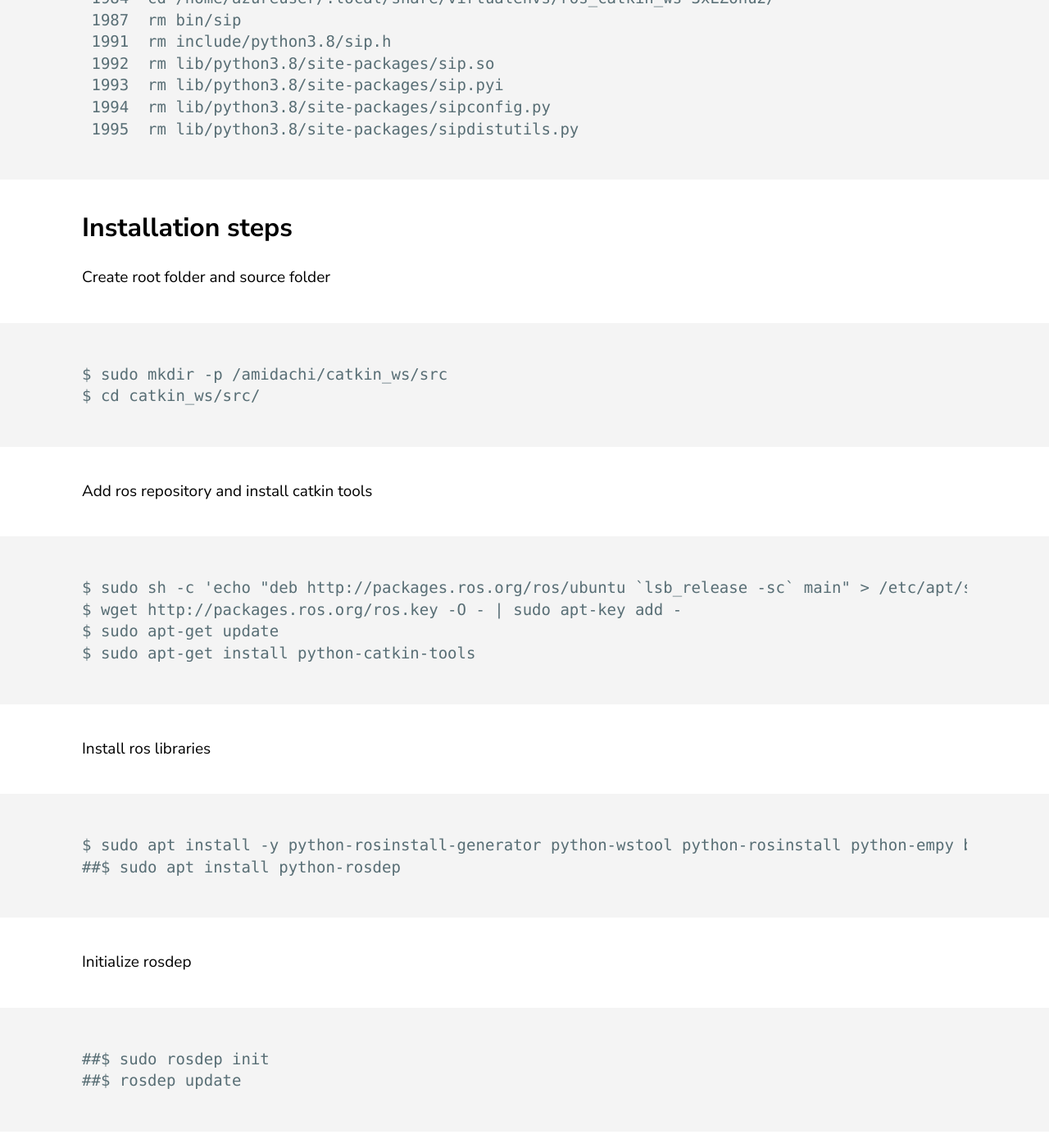
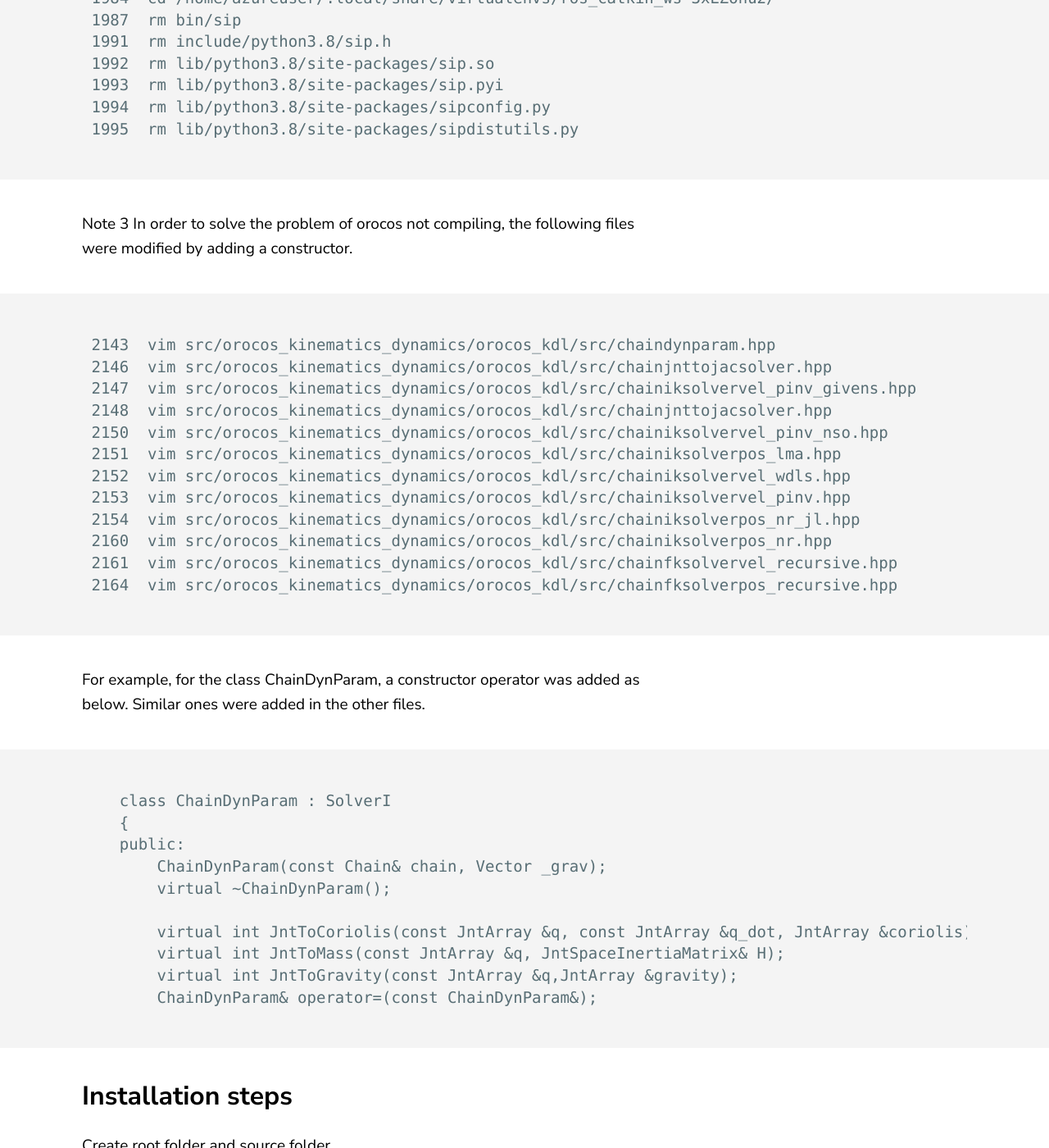
Before and after one commit to jluis9796/jluis9796.github.io, a Jekyll site: the page built from _posts/2020-05-31-manuals.markdown, in a window 1280 px wide and 1400 px high, scrolled down 19188 px. Shown: the whole window at 82% size. Built offline with Jekyll 4.4.1, drawn with Linux system fonts in a browser that asks for light colours; some of the changed text lies outside the part shown.

Commit message:
Update 2020-05-31-manuals.markdown

````diff
--- a/_posts/2020-05-31-manuals.markdown
+++ b/_posts/2020-05-31-manuals.markdown
@@ -412,6 +412,37 @@ Uninstall the sip as below if needed.
  1993  rm lib/python3.8/site-packages/sip.pyi
  1994  rm lib/python3.8/site-packages/sipconfig.py
  1995  rm lib/python3.8/site-packages/sipdistutils.py
+```
+
+Note 3
+In order to solve the problem of orocos not compiling, the following files were modified by adding a constructor.
+```
+ 2143  vim src/orocos_kinematics_dynamics/orocos_kdl/src/chaindynparam.hpp
+ 2146  vim src/orocos_kinematics_dynamics/orocos_kdl/src/chainjnttojacsolver.hpp
+ 2147  vim src/orocos_kinematics_dynamics/orocos_kdl/src/chainiksolvervel_pinv_givens.hpp
+ 2148  vim src/orocos_kinematics_dynamics/orocos_kdl/src/chainjnttojacsolver.hpp
+ 2150  vim src/orocos_kinematics_dynamics/orocos_kdl/src/chainiksolvervel_pinv_nso.hpp
+ 2151  vim src/orocos_kinematics_dynamics/orocos_kdl/src/chainiksolverpos_lma.hpp
+ 2152  vim src/orocos_kinematics_dynamics/orocos_kdl/src/chainiksolvervel_wdls.hpp
+ 2153  vim src/orocos_kinematics_dynamics/orocos_kdl/src/chainiksolvervel_pinv.hpp
+ 2154  vim src/orocos_kinematics_dynamics/orocos_kdl/src/chainiksolverpos_nr_jl.hpp
+ 2160  vim src/orocos_kinematics_dynamics/orocos_kdl/src/chainiksolverpos_nr.hpp
+ 2161  vim src/orocos_kinematics_dynamics/orocos_kdl/src/chainfksolvervel_recursive.hpp
+ 2164  vim src/orocos_kinematics_dynamics/orocos_kdl/src/chainfksolverpos_recursive.hpp
+ ```
+
+For example, for the class ChainDynParam, a constructor operator was added as below. Similar ones were added in the other files.
+```
+    class ChainDynParam : SolverI
+    {
+    public:
+        ChainDynParam(const Chain& chain, Vector _grav);
+        virtual ~ChainDynParam();
+
+        virtual int JntToCoriolis(const JntArray &q, const JntArray &q_dot, JntArray &coriolis);
+        virtual int JntToMass(const JntArray &q, JntSpaceInertiaMatrix& H);
+        virtual int JntToGravity(const JntArray &q,JntArray &gravity);
+        ChainDynParam& operator=(const ChainDynParam&);
 ```
 
 ## Installation steps
````
Also changed, not shown: other parts of _posts/2020-05-31-manuals.markdown (+1 -1 lines).
